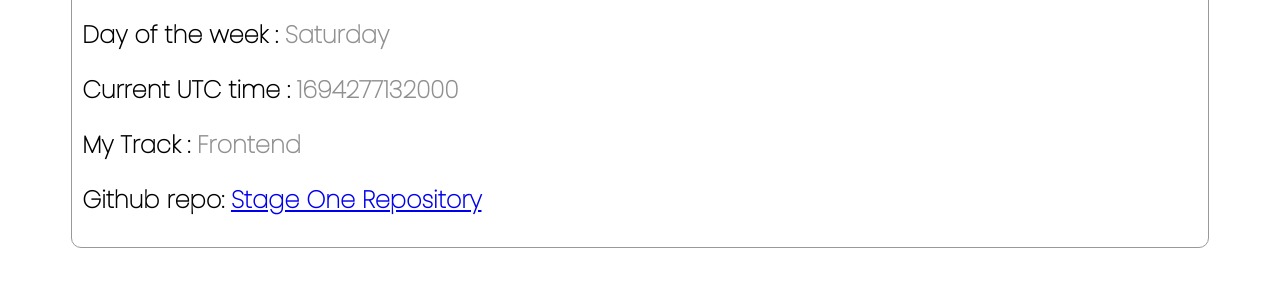
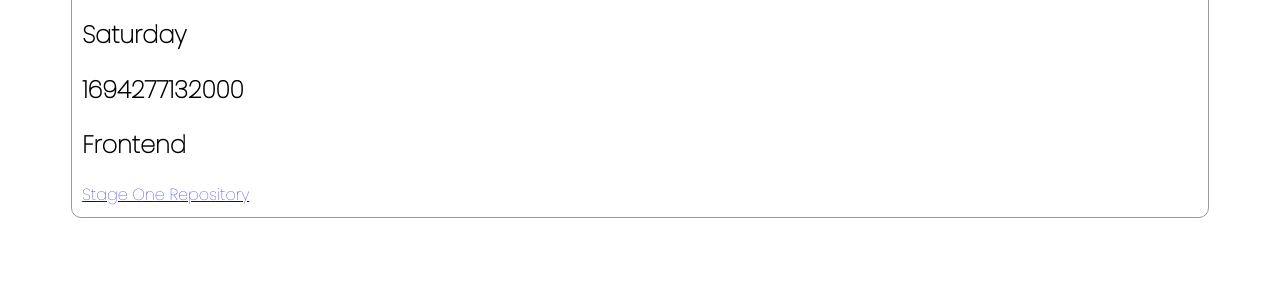
Before and after one commit to AlagbeAdeolu/HNG, a plain HTML site: page Stage-one/index.html in a window 1280 px wide. Shown: the part 154-440 px from the top of the page. Drawn offline with Linux system fonts and the light colour scheme.

Commit message:
LAst commot

```diff
--- a/Stage-one/index.html
+++ b/Stage-one/index.html
@@ -18,15 +18,15 @@
             <img src="/picture.jpg" alt="Alagbe Adeolu Ayoola" data-testid="slackDisplayImage">
         </header>
         <main>
-            <h2>Day of the week : <span id="currentDayOfTheWeek" data-testid="currentDayOfTheWeek">Friday</span></h2>
+            <h2 id="currentDayOfTheWeek" data-testid="currentDayOfTheWeek">Friday</h2>
 
-            <h2>Current UTC time : <span id="currentUTCTime" data-testid="currentUTCTime"></span></h2>
+            <h2 id="currentUTCTime" data-testid="currentUTCTime"></h2>
 
-            <h2>My Track : <span id="myTrack" data-testid="myTrack">Frontend</span></h2>
+            <h2 id="myTrack" data-testid="myTrack">Frontend</h2>
 
             <section>
-                <h2>Github repo: <a href="https://github.com/AlagbeAdeolu/HNG/tree/main/Stage-one" data-testid="githubURL"
-                        id="githubURL">Stage One Repository</a></h2>
+                <a href="https://github.com/AlagbeAdeolu/HNG/tree/main/Stage-one" data-testid="githubURL"
+                    id="githubURL">Stage One Repository</a>
             </section>
         </main>
 
```
